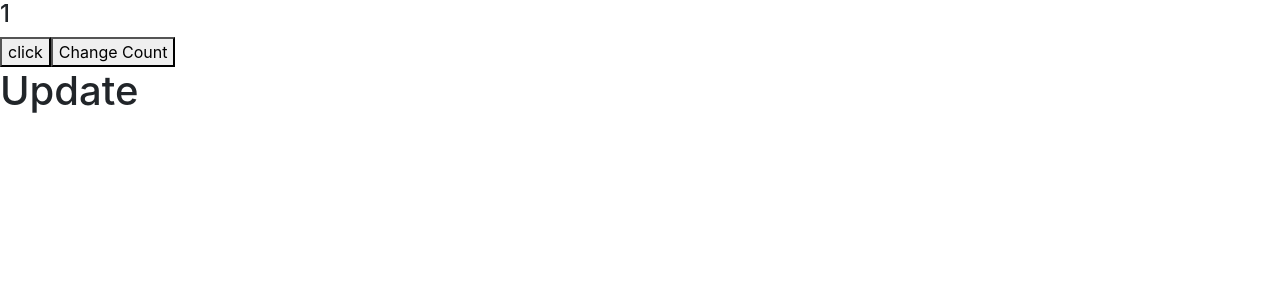
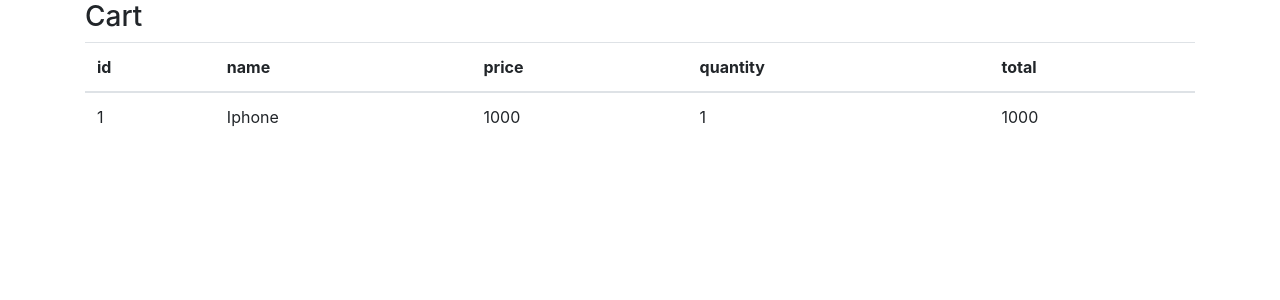
Before and after one commit to nguyendev2018/React-Course-3, a React (Create React App) app: page / in a window 1280 px wide. Shown: the top 300 px of the page. Built offline with nearby package versions, Linux system fonts and the light colour scheme.

Commit message:
--- Auto Git Commit ---

```diff
--- a/src/App.js
+++ b/src/App.js
@@ -4,9 +4,10 @@ import BuggerCyber from "./BuggerCyber/BuggerCyber";
 import DemoHookUseEffect from "./Hook/DemoHookUseEffect";
 import DemoHookUseState from "./Hook/DemoHookUseState";
 import DemoUseEffect from "./Hook/DemoUseEffect";
+import DemoUseReducer from "./Hook/DemoUseReducer";
 import LifeCy from "./LifeCycle/LifeCy";
 export default class App extends Component {
   render() {
-    return <DemoUseEffect></DemoUseEffect>;
+    return <DemoUseReducer></DemoUseReducer>;
   }
 }
--- /dev/null
+++ b/src/Hook/DemoUseReducer.js
@@ -0,0 +1,39 @@
+import React, { useReducer } from "react";
+const initialCart = [{ id: 1, name: "Iphone", price: 1000, quantity: 1 }];
+const carReducer = (state, action) => {
+  return [...state];
+};
+export default function DemoUseReducer() {
+  let [cart, dispatch] = useReducer(carReducer, initialCart);
+  console.log(`cart`, cart);
+  console.log(`dispatch`, dispatch);
+  return (
+    <div className="container">
+      <h3>Cart</h3>
+      <table className="table">
+        <thead>
+          <tr>
+            <th>id</th>
+            <th>name</th>
+            <th>price</th>
+            <th>quantity</th>
+            <th>total</th>
+          </tr>
+        </thead>
+        <tbody>
+          {cart.map((item, index) => {
+            return (
+              <tr key={index}>
+                <td> {item.id}</td>
+                <td>{item.name}</td>
+                <td>{item.price}</td>
+                <td>{item.quantity}</td>
+                <td>{item.quantity * item.price}</td>
+              </tr>
+            );
+          })}
+        </tbody>
+      </table>
+    </div>
+  );
+}
```
Also changed, not shown: .autogit/logs/log-31-7-2022-21-42-7.txt (added).
